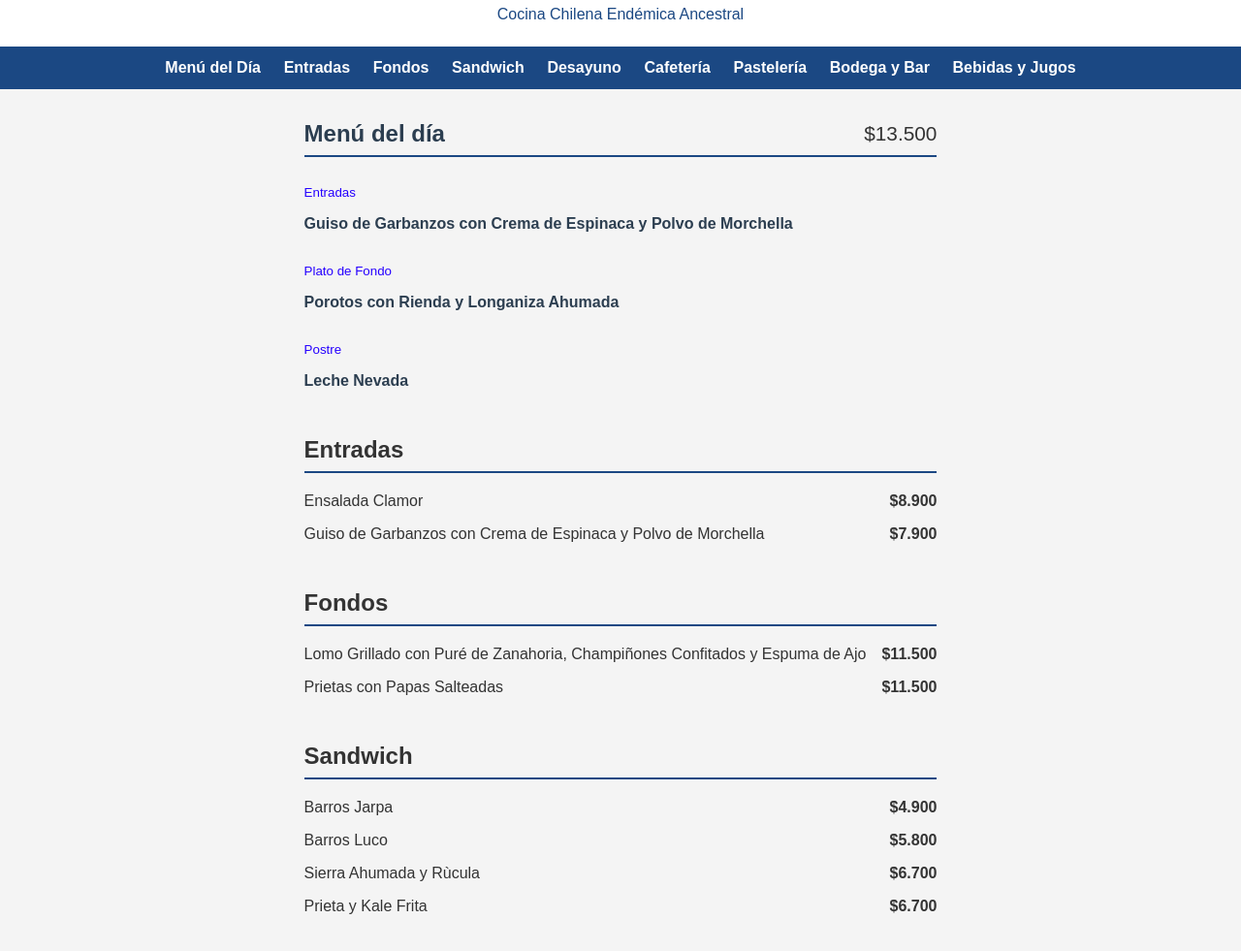
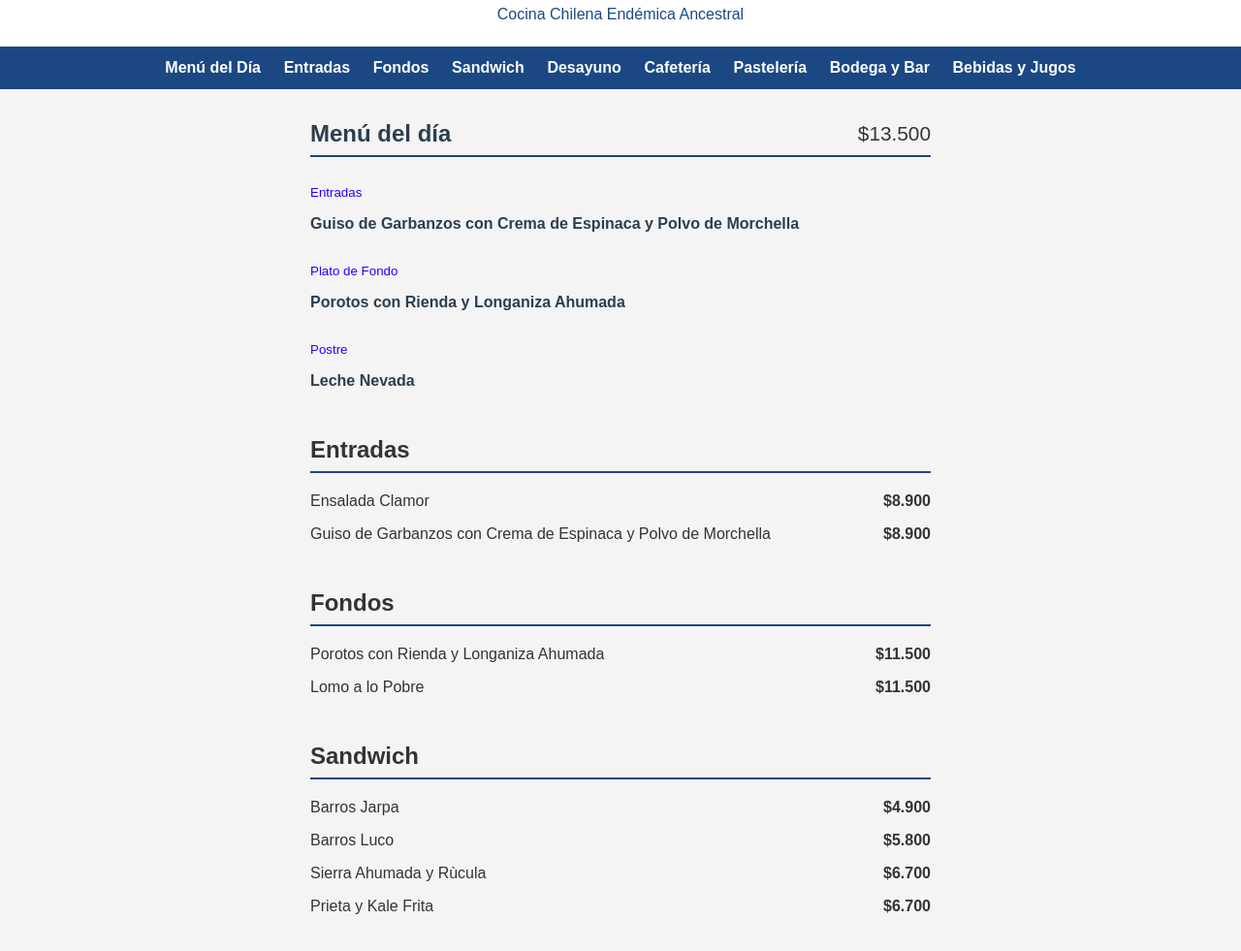
Before and after one commit to lucastoesca/lucastoesca.github.io, a plain HTML site: page index.html in a window 1280 px wide. Shown: the part 107-1088 px from the top of the page at 97% size. Drawn offline with Linux system fonts and the light colour scheme.

Commit message:
Update index.html

```diff
--- a/index.html
+++ b/index.html
@@ -55,7 +55,7 @@
                 <li>
                     <div class="product">
                         <span class="product-name">Guiso de Garbanzos con Crema de Espinaca y Polvo de Morchella</span>
-                        <span class="product-price">$7.900</span>
+                        <span class="product-price">$8.900</span>
                     </div>
                 </li>
             </ul>
@@ -65,13 +65,13 @@
             <ul>
                 <li>
                     <div class="product">
-                        <span class="product-name">Lomo Grillado con Puré de Zanahoria, Champiñones Confitados y Espuma de Ajo</span>
+                        <span class="product-name">Porotos con Rienda y Longaniza Ahumada</span>
                         <span class="product-price">$11.500</span>
                     </div>
                 </li>
                 <li>
                     <div class="product">
-                        <span class="product-name">Prietas con Papas Salteadas</span>
+                        <span class="product-name">Lomo a lo Pobre</span>
                         <span class="product-price">$11.500</span>
                     </div>
                 </li>
```
